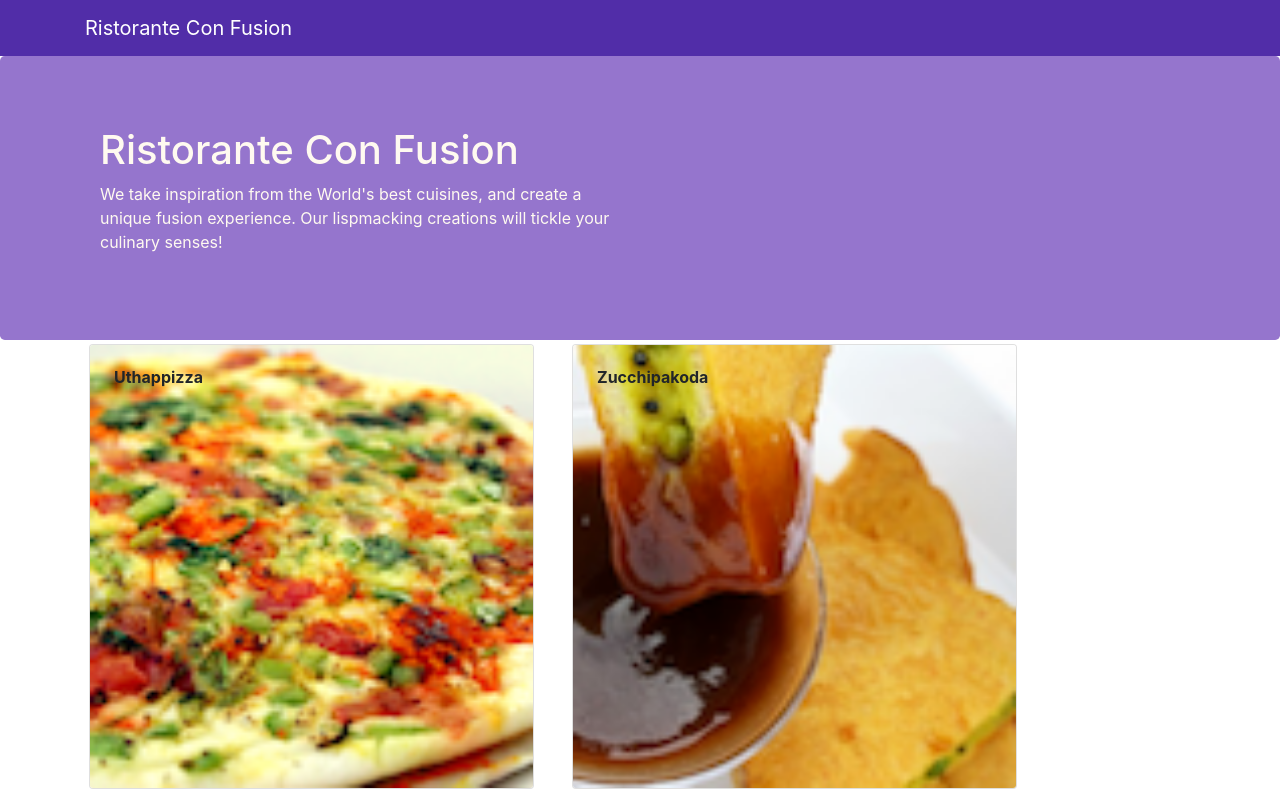
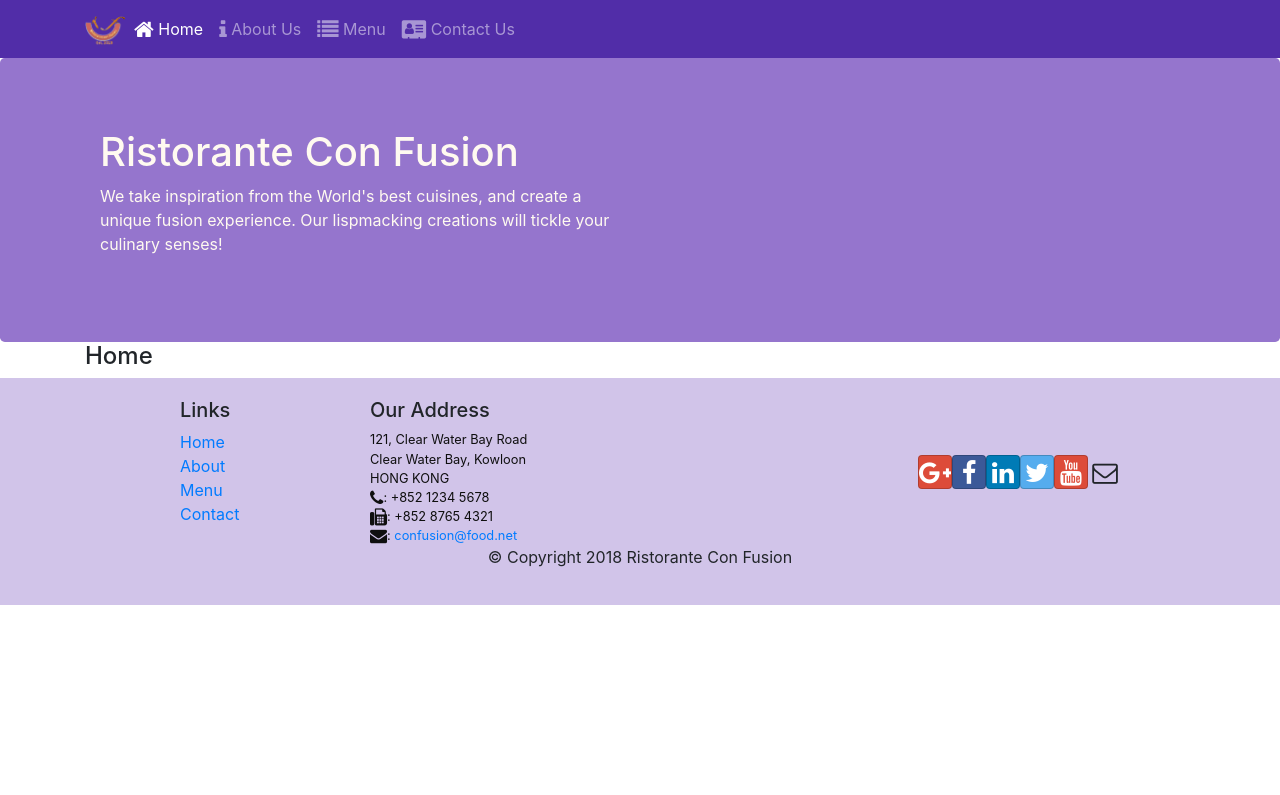
Before and after one commit to kyle-joseph/coursera-reactjs-codes, a React (Create React App) app: page /home in a window 1280 px wide. Shown: the top 795 px of the page. Built offline with nearby package versions, Linux system fonts and the light colour scheme.

Commit message:
React Router Added

```diff
--- a/package.json
+++ b/package.json
@@ -12,7 +12,8 @@
     "react": "^16.13.1",
     "react-dom": "^16.13.1",
     "react-popper": "^2.2.3",
-    "react-scripts": "3.4.3",
+    "react-router-dom": "^5.2.0",
+    "react-scripts": "^3.4.4",
     "reactstrap": "^8.6.0"
   },
   "scripts": {
--- a/src/App.js
+++ b/src/App.js
@@ -1,14 +1,17 @@
 import React, { Component } from 'react';
 import Main from './components/MainComponent'
 import './App.css';
+import { BrowserRouter } from 'react-router-dom'
 
 class App extends Component{
 
   render() {
     return (
-      <div>
-        <Main />
-      </div>
+      <BrowserRouter>
+        <div>
+          <Main />
+        </div>
+      </BrowserRouter>
     );
   }
 }
--- a/src/components/HeaderComponent.js
+++ b/src/components/HeaderComponent.js
@@ -1,15 +1,54 @@
 import React, { Component } from 'react'
-import { Navbar, NavbarBrand, Jumbotron } from 'reactstrap'
+import { Navbar, NavbarBrand, Nav, NavbarToggler, Collapse, NavItem, Jumbotron } from 'reactstrap'
+import { NavLink } from 'react-router-dom'
+class Header extends Component{
+    constructor(props){
+        super(props);
+        this.state = {
+            isNavOpen: false,
+        }
+        this.toggleNav = this.toggleNav.bind(this);
+    }
 
-class Header extends Component{
+    toggleNav() {
+        this.setState({
+            isNavOpen: !this.state.isNavOpen
+        });
+    }
+
     render(){
         return (
             <>
-                <Navbar dark >
+                <Navbar dark expand='md'>
+                    <NavbarToggler onClick={this.toggleNav} />
                     <div className="container">
-                        <NavbarBrand href="/">
-                        Ristorante Con Fusion
+                        <NavbarBrand className="mr-auto" href="/">
+                            <img src="assets/images/logo.png" height="30" width="41" alt="Ristorante Con Fusion" />
                         </NavbarBrand>
+                        <Collapse isOpen={this.state.isNavOpen} navbar>
+                            <Nav navbar>
+                                <NavItem>
+                                    <NavLink className="nav-link" to="/home">
+                                        <span className="fa fa-home fa-lg"></span> Home
+                                    </NavLink>
+                                </NavItem>
+                                <NavItem>
+                                    <NavLink className="nav-link" to="/aboutus">
+                                        <span className="fa fa-info fa-lg"></span> About Us
+                                    </NavLink>
+                                </NavItem>
+                                <NavItem>
+                                    <NavLink className="nav-link" to="/menu">
+                                        <span className="fa fa-list fa-lg"></span> Menu
+                                    </NavLink>
+                                </NavItem>
+                                <NavItem>
+                                    <NavLink className="nav-link" to="/contactus">
+                                        <span className="fa fa-address-card fa-lg"></span> Contact Us
+                                    </NavLink>
+                                </NavItem>
+                            </Nav>
+                        </Collapse>
                     </div>
                 </Navbar>
                 <Jumbotron>
--- /dev/null
+++ b/src/components/HomeComponent.js
@@ -0,0 +1,11 @@
+import React from 'react';
+
+function Home(props){
+    return(
+        <div className="container">
+            <h4>Home</h4>
+        </div>
+    );
+}
+
+export default Home;
--- a/src/components/MainComponent.js
+++ b/src/components/MainComponent.js
@@ -1,9 +1,11 @@
 import React, { Component } from 'react';
-import Menu from './MenuComponent'
+import Home from './HomeComponent';
+import Menu from './MenuComponent';
 import DishDetail from './DishdetailComponent';
 import Header from './HeaderComponent';
-import Footer from './FooterComponent'
-import { DISHES } from '../shared/dishes'
+import Footer from './FooterComponent';
+import { DISHES } from '../shared/dishes';
+import { Switch, Route, Redirect } from 'react-router-dom';
 
 class Main extends Component{
 
@@ -20,11 +22,19 @@ class Main extends Component{
   }
 
   render() {
+    const HomePage = () => {
+      return (
+        <Home />
+      );
+    }
     return (
       <div>
         <Header />
-        <Menu dishes={this.state.dishes} onClick={(dishId) => this.onDishSelect(dishId)} />
-        <DishDetail dish={this.state.dishes.filter((dish) => dish.id === this.state.selectedDish)[0]} />
+        <Switch>
+          <Route path="/home" component={HomePage} />
+          <Route exact path="/menu" component={() => <Menu dishes={this.state.dishes}/>} />
+          <Redirect to="/home" />
+        </Switch>
         <Footer />
       </div>
     );
```
Also changed, not shown: 1 other file (tests, documents, lock files or other folders).
